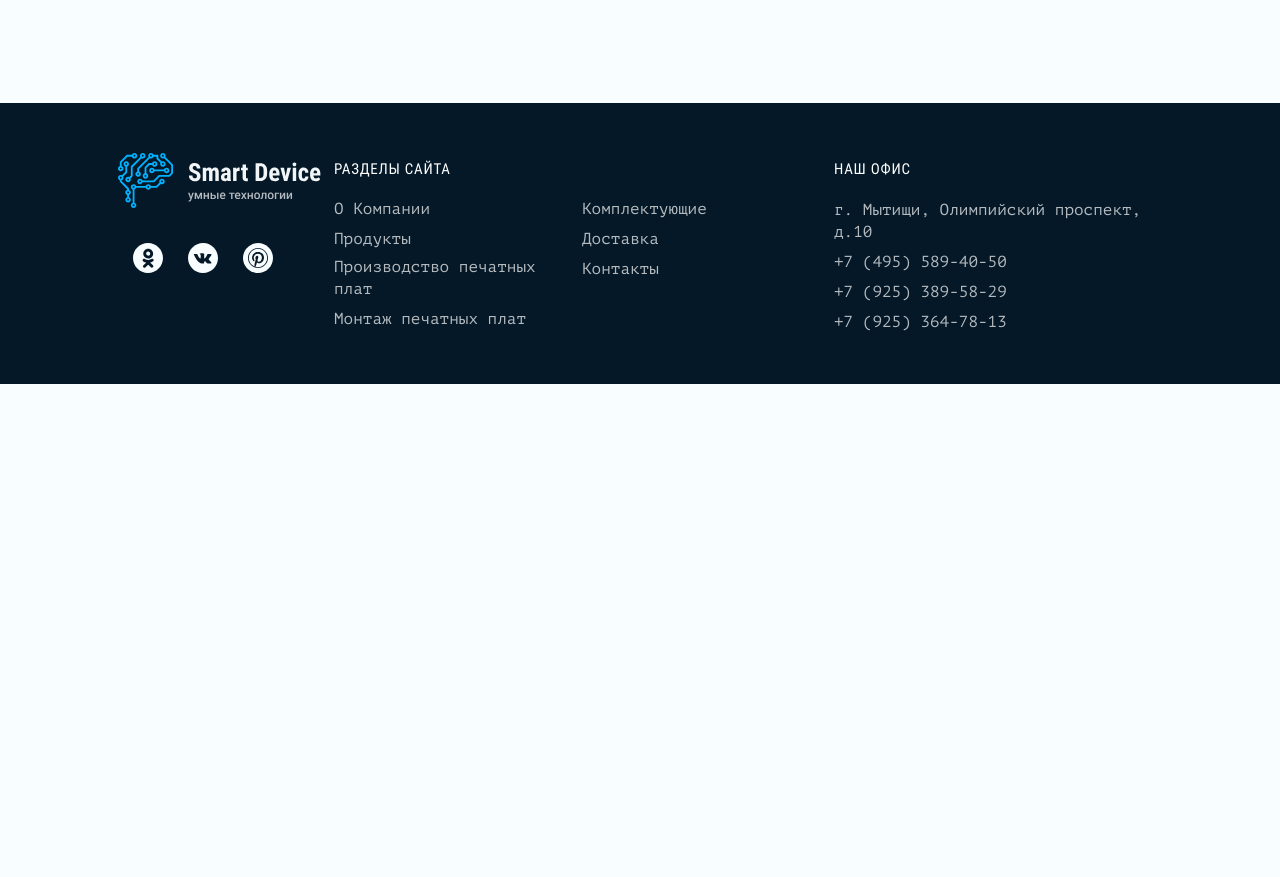
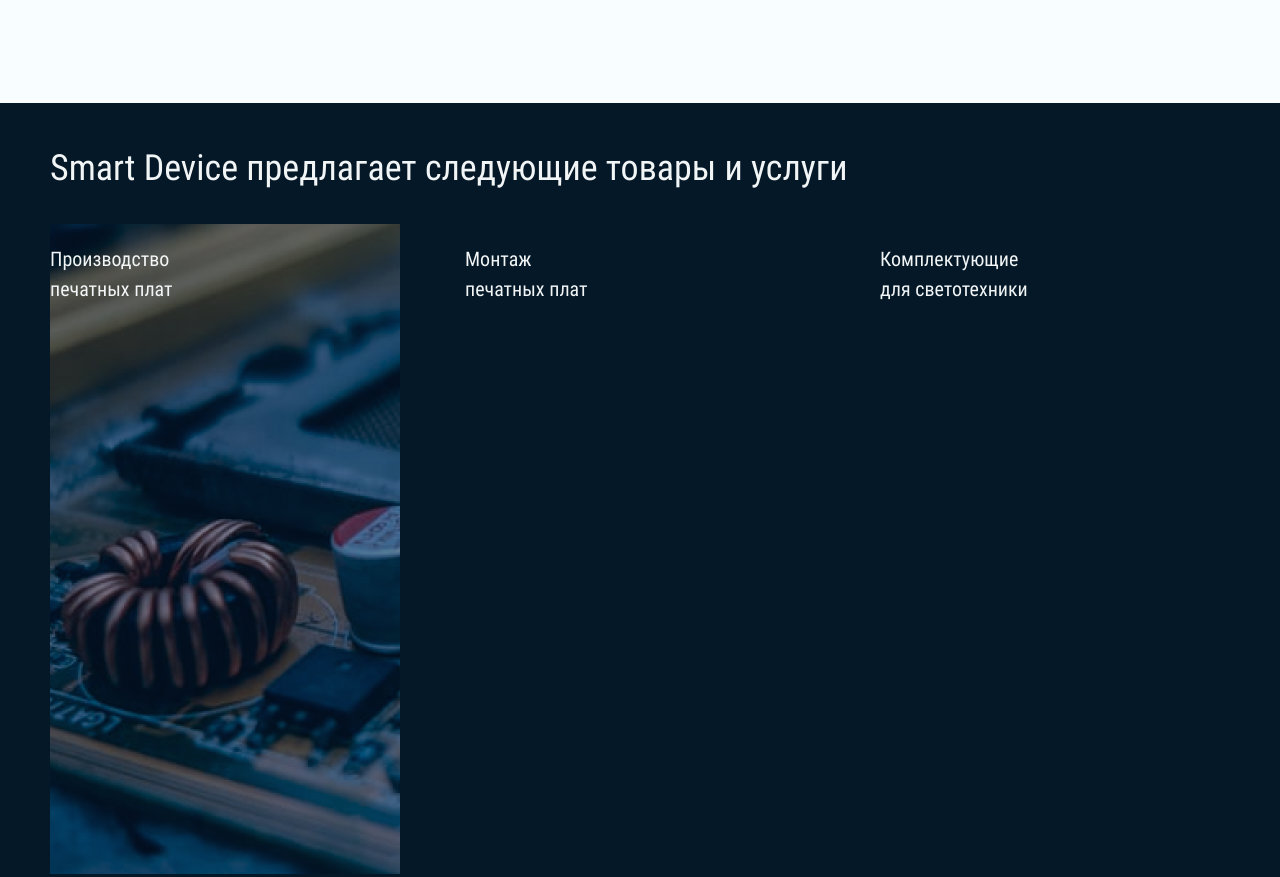
Before and after one commit to T11x11/smart-device, a website built with webpack: page source/index.html in a window 1280 px wide. Shown: the part 2089-2966 px from the top of the page. Before the commit the page ends 2473 px from the top, so only its background shows below. Built offline with nearby package versions, Linux system fonts and the light colour scheme; files whose address does not match are found by name.

Commit message:
для теста ретины

```diff
--- a/source/index.html
+++ b/source/index.html
@@ -140,6 +140,33 @@
             </div>
           </div>
         </section>
+        <section class="catalog">
+          <div class="container">
+            <div class="catalog__wrapper">
+              <h2 class="catalog__titles">
+                <span class="catalog__title-desktop">Smart Device предлагает следующие товары и&nbsp;услуги</span>
+                <span class="catalog__title-mobile">Товары и&nbsp;услуги Smart Device</span>
+              </h2>
+              <ul class="catalog__cards">
+                <li class="catalog__card catalog__card--production">
+                  <a class="catalog__link" href="#">
+                    <h3 class="catalog__card-title">Производство<br> печатных плат</h3>
+                  </a>
+                </li>
+                <li class="catalog__card catalog__card--mount">
+                  <a class="catalog__link" href="#">
+                    <h3 class="catalog__card-title">Монтаж<br> печатных плат</h3>
+                  </a>
+                </li>
+                <li class="catalog__card catalog__card--parts">
+                  <a class="catalog__link" href="#">
+                    <h3 class="catalog__card-title">Комплектующие<br> для светотехники</h3>
+                  </a>
+                </li>
+              </ul>
+            </div>
+          </div>
+        </section>
       </main>
 
       <footer class="footer">
--- a/source/sass/blocks/about.scss
+++ b/source/sass/blocks/about.scss
@@ -39,7 +39,7 @@
     background-size: 150px 320px;
     background-repeat: no-repeat;
 
-    @media (min-resolution: $retina-dpi), (min-resolution: $retina-dppx) {
+    @include retina {
       background-image: url("../../img/year@2x.png");
     }
 
--- /dev/null
+++ b/source/sass/blocks/catalog.scss
@@ -0,0 +1,86 @@
+.catalog {
+  color: $color-alice-blue;
+  background-color: $color-black-pearl;
+}
+
+.catalog__wrapper {
+  padding: 10px 10px;
+}
+
+.catalog__titles {
+  font-family: "Roboto Condensed", "Arial", sans-serif;
+  font-weight: 400;
+  font-size: 36px;
+  line-height: 51px;
+
+  @include vp-767 {
+    font-size: 28px;
+    line-height: 140.62%;
+  }
+}
+
+.catalog__title-desktop {
+  @include vp-767 {
+    display: none;
+  }
+}
+
+.catalog__title-mobile {
+  display: none;
+
+  @include vp-767 {
+    display: block;
+  }
+}
+
+.catalog__cards {
+  margin: 0;
+  padding: 0;
+  display: flex;
+  justify-content: space-between;
+  list-style: none;
+}
+
+.catalog__card {
+  height: 650px;
+  min-width: 350px;
+
+  &--production {
+    background-image: $card-bg-gradient, url("../../img/card-prod-bg-desktop.png");
+    background-repeat: no-repeat;
+    background-size: cover;
+
+    @include retina {
+      background-image: $card-bg-gradient, url("../../img/card-prod-bg-desktop@2x.png");
+    }
+
+    @include vp-1023 {
+      background-image: $card-bg-gradient, url("../../img/card-prod-bg-tablet.png");
+
+      @include retina {
+        background-image: $card-bg-gradient, url("../../img/card-prod-bg-tablet@2x.png");
+      }
+    }
+  }
+
+  // &--mount {
+
+  // }
+
+  // &--parts {
+
+  // }
+}
+
+.catalog__card-title {
+  font-family: "Roboto Condensed", "Arial", sans-serif;
+  font-weight: 400;
+  font-size: 20px;
+  line-height: 30px;
+  color: $color-alice-blue;
+
+  @include vp-767 {
+    font-size: 18px;
+    line-height: 30px;
+  }
+}
--- a/source/sass/blocks/intro.scss
+++ b/source/sass/blocks/intro.scss
@@ -4,7 +4,7 @@
   background-image: $background-gradient,
     url("../../img/intro-bg-desktop.png");
 
-  @media (min-resolution: $retina-dpi), (min-resolution: $retina-dppx) {
+  @include retina {
     background-image: $background-gradient,
       url("../../img/intro-bg-desktop@2x.png");
   }
@@ -14,7 +14,7 @@
     background-image: $background-gradient,
       url("../../img/intro-bg-tablet.png");
 
-    @media (min-resolution: $retina-dpi), (min-resolution: $retina-dppx) {
+    @include retina {
       background-image: $background-gradient,
         url("../../img/intro-bg-tablet@2x.png");
     }
@@ -25,7 +25,7 @@
     background-image: $background-gradient,
       url("../../img/intro-bg-mobile.png");
 
-    @media (min-resolution: $retina-dpi), (min-resolution: $retina-dppx) {
+    @include retina {
       background-image: $background-gradient,
         url("../../img/intro-bg-mobile@2x.png");
     }
--- a/source/sass/style.scss
+++ b/source/sass/style.scss
@@ -30,6 +30,7 @@
 @import "blocks/logo";
 @import "blocks/intro";
 @import "blocks/about";
+@import "blocks/catalog";
 @import "blocks/advantages";
 @import "blocks/footer";
 
--- a/source/sass/variables.scss
+++ b/source/sass/variables.scss
@@ -22,8 +22,8 @@
 
 $black-to-right:                    linear-gradient(90deg, rgba(0, 0, 0, 0.75) 0%, rgba(0, 0, 0, 0) 75%);
 $black-pearl-to-bottom:             linear-gradient(180deg, #041827 84.9%, rgba(4, 24, 39, 0) 100%);
-$background-gradient:                linear-gradient(180deg, rgba(25, 32, 36, 0.7) 71.72%, rgba(25, 32, 36, 0) 100%);
-
+$background-gradient:               linear-gradient(180deg, rgba(25, 32, 36, 0.7) 71.72%, rgba(25, 32, 36, 0) 100%);
+$card-bg-gradient:                  linear-gradient(90deg, rgba(4,24,39,0.5) 0%, rgba(4,24,39,0.5) 0%);
 // Typography
 // ---------------------------------
 
```
Also changed, not shown: build/css/style.css, build/css/style.min.css, build/index.html, 1 other file.
